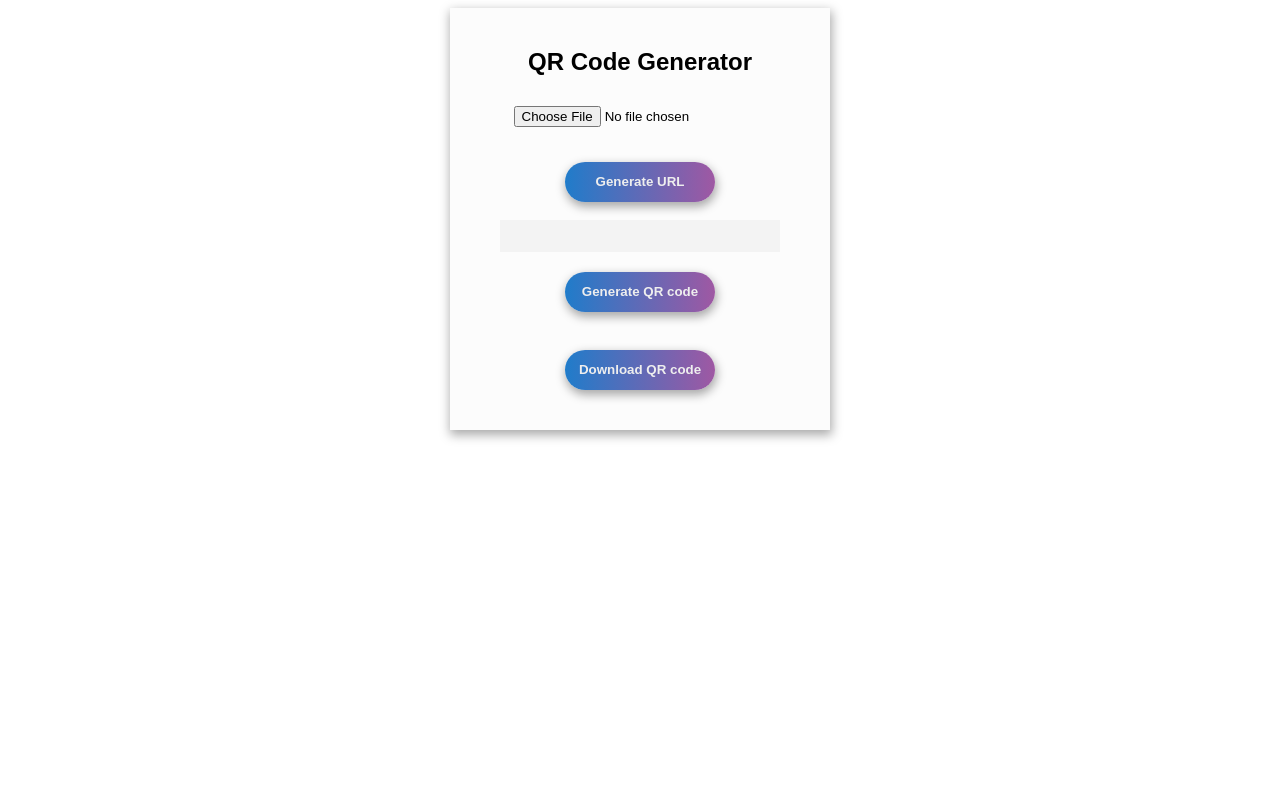
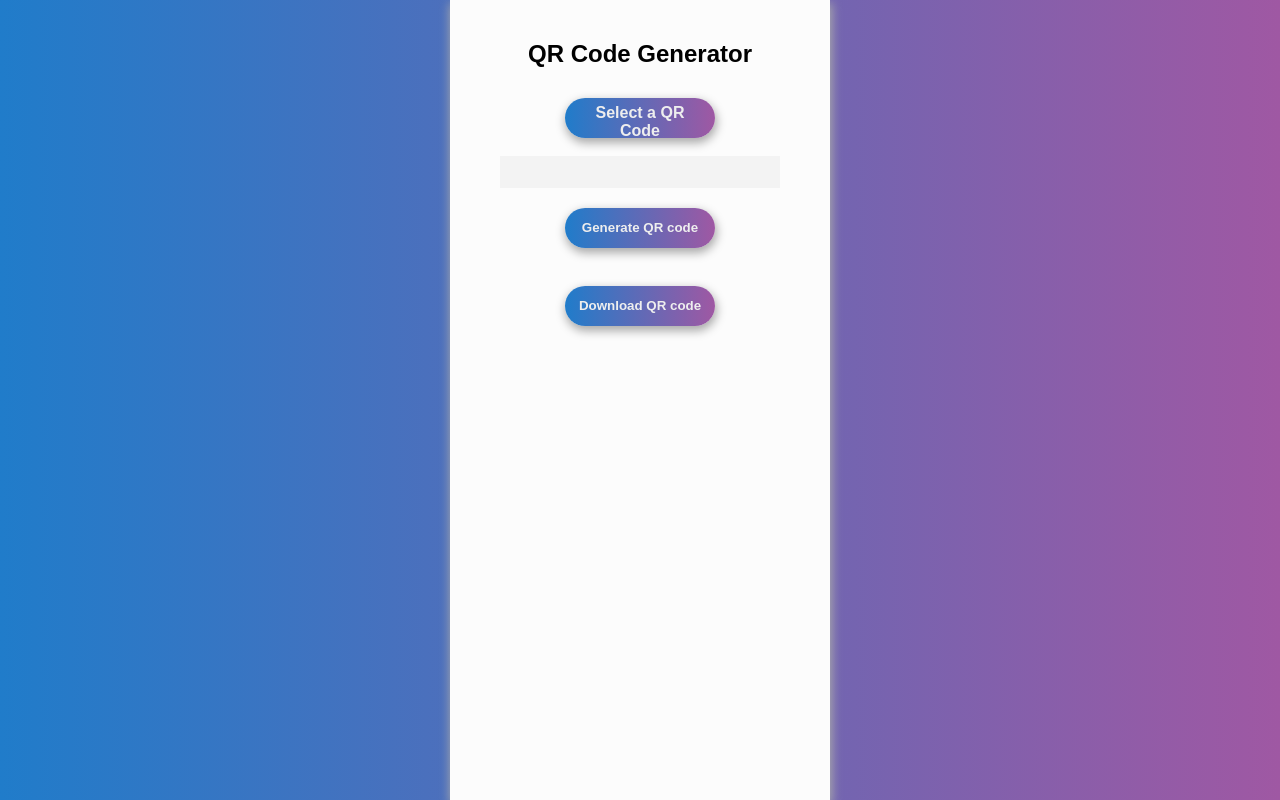
Before and after one commit to ElAfroNinja000/QRCode_WebApp, a Flask app: page / in a window 1280 px wide. Run offline with Flask 2, Linux system fonts and the light colour scheme.

Commit message:
Fixed & updated css file Refactory and debugging

```diff
--- a/app.py
+++ b/app.py
@@ -2,6 +2,11 @@ from flask import Flask, Response, request, render_template, send_file, jsonify
 from pyzbar.pyzbar import decode
 from PIL import Image
 import qrcode
+import time
+import glob
+
+QR_MAX_WIDTH  = 250
+QR_MAX_HEIGHT = 250
 
 app = Flask(__name__)
 
@@ -11,10 +16,8 @@ def generate_url():
     file = request.files['qr_file']
     image = Image.open(file)
     barcodes = decode(image)
-    for barcode in barcodes:
-        barcode_data = barcode.data
-        print(type(barcode_data.decode()))
-        return render_template('index.html', url=barcode_data.decode())
+    barcode_data = barcodes[0].data
+    return render_template('index.html', url=barcode_data.decode())
     return render_template('index.html', url={"error": "No QR code found in the image"})
 
 
@@ -22,19 +25,20 @@ def generate_url():
 def index():
     url = ""
     if request.method == 'POST':
-        max_width  = 250
-        max_height = 250
         url = request.form['qr_content']
         img = qrcode.make(url)
-        img.resize((max_width, max_height), Image.ANTIALIAS)
-        img.save('static/generated_qr.png')
+        img.resize((QR_MAX_WIDTH, QR_MAX_HEIGHT), Image.ANTIALIAS)
+        timestamp = int(time.time())
+        img.save(f'static/generated_qr_{timestamp}.png')
     return render_template('index.html', url=url)
 
 
 @app.route("/qr_code")
-
 def qr_code():
-    return send_file('static/generated_qr.png', mimetype='image/png', cache_timeout=3600)
+    print("HELLO")
+    image_path = glob.glob('static/generated_qr_*.png')[0]
+    print(image_path)
+    return send_file(image_path, mimetype='image/png', cache_timeout=3600)
 
 
 @app.route('/download_qrcode', methods=['POST'])
--- a/static/css/style5.css
+++ b/static/css/styles_v1.css
@@ -1,3 +1,12 @@
+body {
+  background: #207cca; /* Old browsers */
+  background: -moz-linear-gradient(left, #207cca 0%, #9f58a3 100%); /* FF3.6-15 */
+  background: -webkit-linear-gradient(left, #207cca 0%,#9f58a3 100%); /* Chrome10-25,Safari5.1-6 */
+  background: linear-gradient(to right, #207cca 0%,#9f58a3 100%); /* W3C, IE10+, FF16+, Chrome26+, Opera12+, Safari7+ */
+  filter: progid:DXImageTransform.Microsoft.gradient( startColorstr='#207cca', endColorstr='#9f58a3',GradientType=1 ); /* IE6-9 */
+
+}
+
 form {
    text-align: center;
 }
@@ -10,29 +19,34 @@ img {
 }
 
 
-#feedback-form {
+#app-form {
   width: 280px;
   margin: 0 auto;
   background-color: #fcfcfc;
   padding: 20px 50px 40px;
   box-shadow: 1px 4px 10px 1px #aaa;
   font-family: sans-serif;
+  position: absolute;
+  top:0;
+  bottom: 0;
+  left: 0;
+  right: 0;
 }
 
-#feedback-form * {
+#app-form * {
     box-sizing: border-box;
 }
 
-#feedback-form h2{
+#app-form h2{
   text-align: center;
   margin-bottom: 30px;
 }
 
-#feedback-form input {
+#app-form input {
   margin-bottom: 15px;
 }
 
-#feedback-form input[type=text] {
+#app-form input[type=text] {
   display: block;
   height: 32px;
   padding: 6px 16px;
@@ -41,12 +55,22 @@ img {
   background-color: #f3f3f3;
 }
 
-#feedback-form label {
+#app-form label .file-upload{
   color: #777;
-  font-size: 0.8em;
 }
 
-#feedback-form button[type=submit] {
+input[type="file"] {
+    display: none;
+}
+
+.file-upload {
+    border: 1px solid #ccc;
+    display: inline-block;
+    padding: 6px 12px;
+    cursor: pointer;
+}
+
+#app-form button[type="submit"], .file-upload {
   display: block;
   margin: 20px auto 0;
   width: 150px;
--- a/templates/index.html
+++ b/templates/index.html
@@ -2,16 +2,23 @@
 <html>
     <head>
         <title>QR Code Generator</title>
-        <link rel="stylesheet" type="text/css" href="static/css/style5.css">
+        <link rel="stylesheet" type="text/css" href="static/css/styles_v1.css">
+        <script src="https://code.jquery.com/jquery-3.6.0.min.js"></script>
+        <script>
+            function submitForm() {
+                document.getElementById("file-form").submit();
+            }
+        </script>
     </head>
 
     <body>
-        <div id="feedback-form">
+        <div id="app-form">
             <h2 class="header">QR Code Generator</h2>
-            <form action="{{ url_for('generate_url') }}" method="post" enctype="multipart/form-data">
-                <input type="file" name="qr_file" value="Select a QR code file">
-                </br>
-                <button type="submit">Generate URL</button>
+            <form id="file-form" action="{{ url_for('generate_url') }}" method="post" enctype="multipart/form-data">
+                <label class="file-upload" class="file-upload">
+                    <input type="file" name="qr_file" onchange="submitForm()">
+                    Select a QR Code
+                </label>
             </form>
 
             <form method="POST">
```
